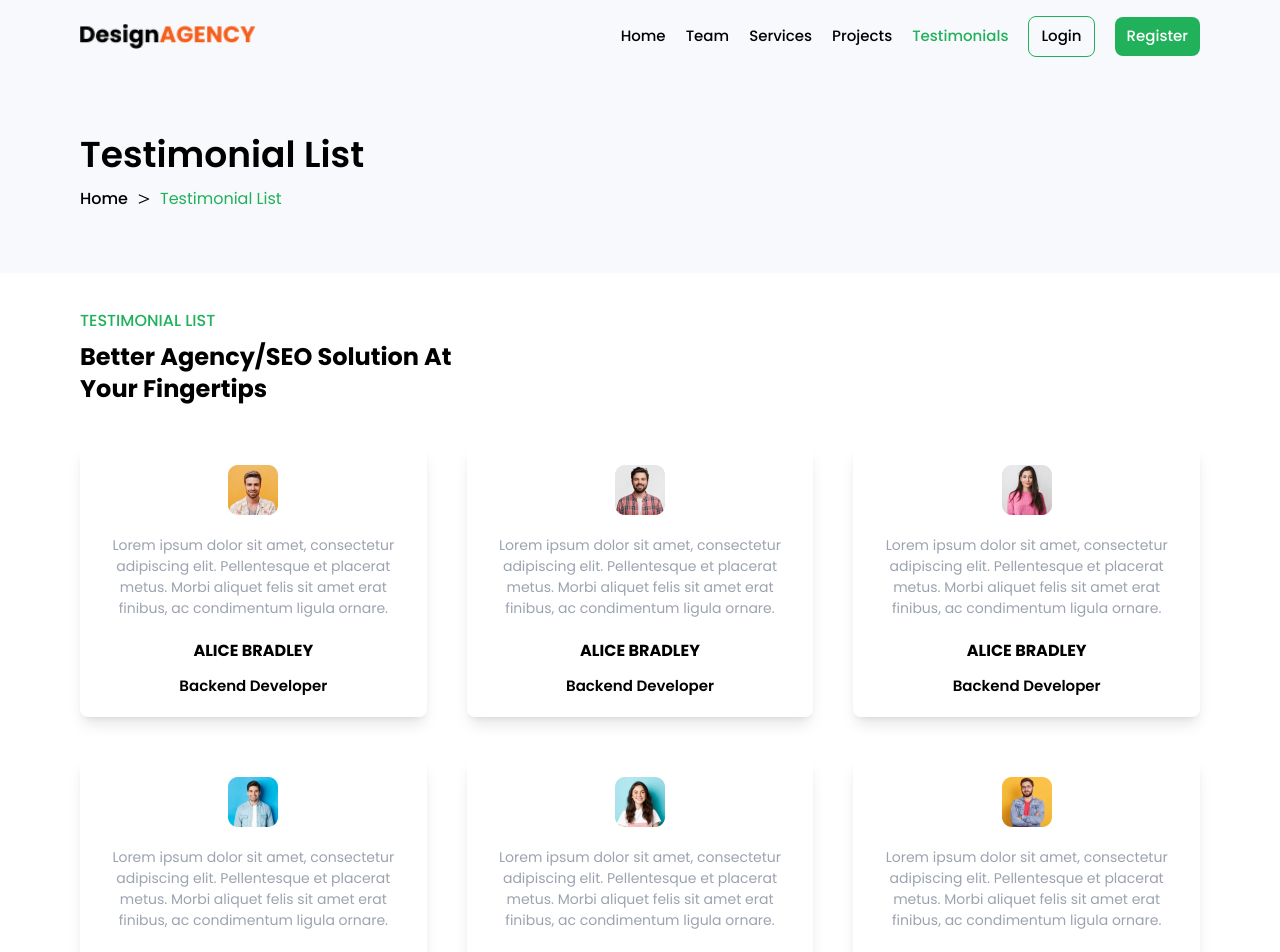
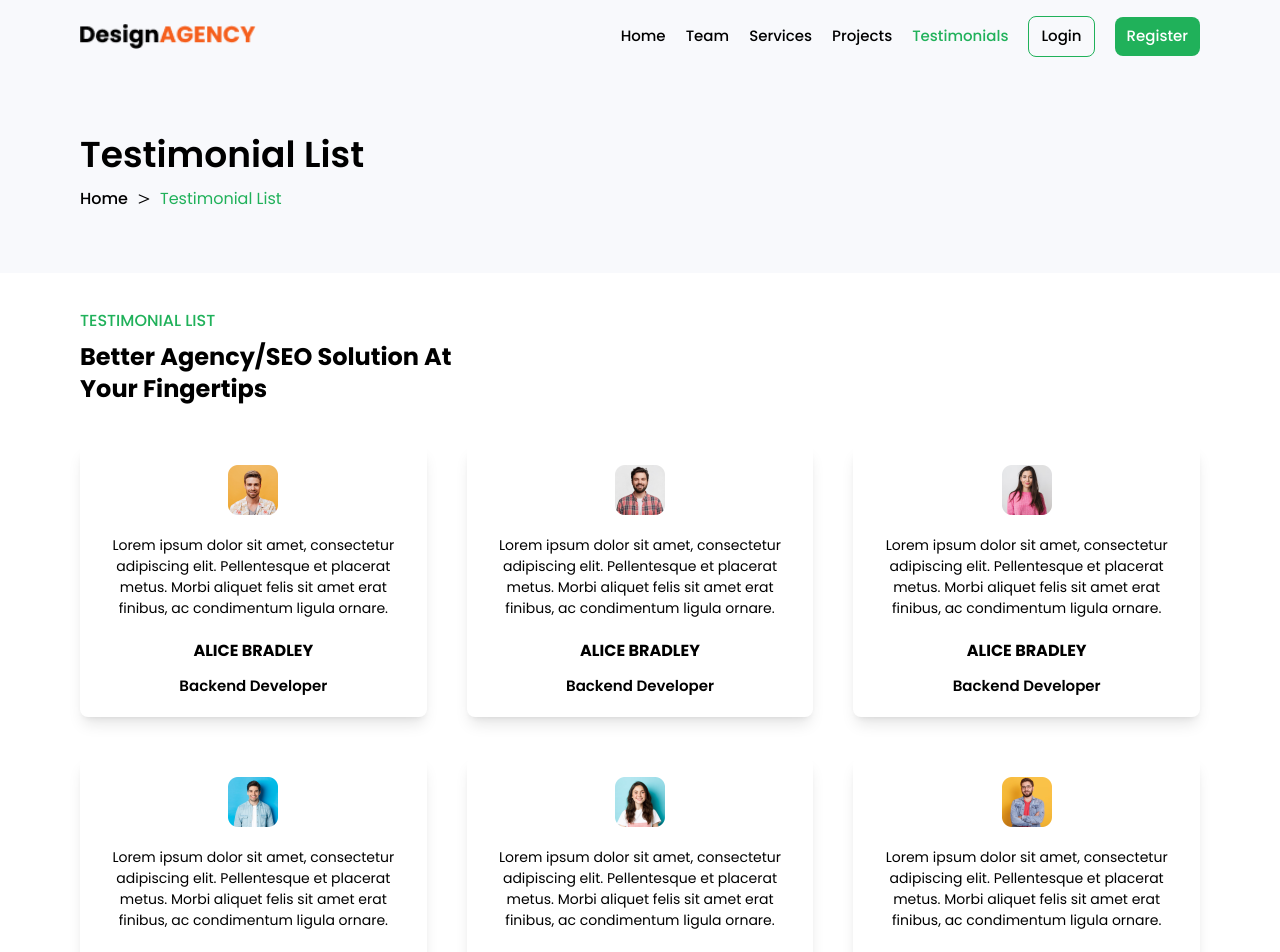
Before and after one commit to mdsajalali/web-design-agency, a Next.js app: page /testimonials in a window 1280 px wide. Shown: the top 952 px of the page. Built offline with nearby package versions, Linux system fonts and the light colour scheme.

Commit message:
testimonialList file animation added

```diff
--- a/src/components/AllProjects.jsx
+++ b/src/components/AllProjects.jsx
@@ -11,7 +11,7 @@ const AllProjects = () => {
       </div>
 
       <div className="grid grid-cols-1 md:grid-cols-2 lg:grid-cols-3 gap-10 place-items-center mt-10 ">
-        <div className="shadow-lg p-5 rounded-lg hover:-translate-y-1 transition ease-linear delay-15">
+        <div className="shadow-lg p-5 rounded-lg hover:-translate-y-1 transition ease-linear delay-15 cursor-pointer">
           <Image
             src="/images/project-1.png"
             width={300}
@@ -25,7 +25,7 @@ const AllProjects = () => {
             Lorem ipsum dolor sit consectutar
           </h1>
         </div>
-        <div className="shadow-lg p-5 rounded-lg hover:translate-y-1 transition ease-linear delay-15">
+        <div className="shadow-lg p-5 rounded-lg hover:translate-y-1 transition ease-linear delay-15 cursor-pointer">
           <Image
             src="/images/project-2.png"
             width={300}
@@ -38,7 +38,8 @@ const AllProjects = () => {
           >
             Lorem ipsum dolor sit consectutar
           </h1>
-        </div> <div className="shadow-lg p-5 rounded-lg hover:-translate-y-1 transition ease-linear delay-15">
+        </div>
+        <div className="shadow-lg p-5 rounded-lg hover:-translate-y-1 transition ease-linear delay-15 cursor-pointer">
           <Image
             src="/images/project-3.png"
             width={300}
@@ -51,7 +52,8 @@ const AllProjects = () => {
           >
             Lorem ipsum dolor sit consectutar
           </h1>
-        </div> <div className="shadow-lg p-5 rounded-lg hover:-translate-y-1 transition ease-linear delay-15">
+        </div>
+         <div className="shadow-lg p-5 rounded-lg hover:-translate-y-1 transition ease-linear delay-15 cursor-pointer">
           <Image
             src="/images/project-4.png"
             width={300}
@@ -64,20 +66,19 @@ const AllProjects = () => {
           >
             Lorem ipsum dolor sit consectutar
           </h1>
-        </div> <div className="shadow-lg p-5 rounded-lg hover:translate-y-1 transition ease-linear delay-15">
+        </div>
+        <div className="shadow-lg p-5 rounded-lg hover:translate-y-1 transition ease-linear delay-15 cursor-pointer">
           <Image
             src="/images/project-5.png"
             width={300}
             height={300}
             alt="Picture of the author"
           />
-          <h1
-            className="  text-center
-          mt-3 mb-1"
-          >
+          <h1 className="  text-center mt-3 mb-1">
             Lorem ipsum dolor sit consectutar
           </h1>
-        </div> <div className="shadow-lg p-5 rounded-lg hover:translate-y-1 transition ease-linear delay-15">
+        </div>
+        <div className="shadow-lg p-5 rounded-lg hover:translate-y-1 transition ease-linear delay-15 cursor-pointer">
           <Image
             src="/images/project-6.png"
             width={300}
--- a/src/components/TestimonialList.jsx
+++ b/src/components/TestimonialList.jsx
@@ -13,14 +13,14 @@ const TestimonialList = () => {
       </div>
 
       <div className="grid grid-cols-1 md:grid-cols-2 lg:grid-cols-3 gap-10 place-items-center mt-10">
-          <div className="shadow-lg p-5 rounded-lg text-center  ">
+          <div className="shadow-lg p-5 rounded-lg text-center hover:bg-[#20B15A] transition ease-linear delay-15  ">
             <Image className="mx-auto"
               src="/images/img1.png"
               width={50}
               height={50}
               alt="Picture of the author"
             />
-            <p className="my-5 text-[14px] text-gray-400">
+            <p className="my-5 text-[14px]  text-black">
               Lorem ipsum dolor sit amet, consectetur adipiscing elit.
               Pellentesque et placerat metus. Morbi aliquet felis sit amet erat
               finibus, ac condimentum ligula ornare.
@@ -30,14 +30,15 @@ const TestimonialList = () => {
             </h1>
             <p className="font-semibold text-[15px]">Backend Developer</p>
           </div>
-          <div className="shadow-lg p-5 rounded-lg text-center  ">
+          <div className="shadow-lg p-5 rounded-lg text-center  hover:bg-[#20B15A] transition ease-linear delay-15">
             <Image className="mx-auto"
               src="/images/img2.png"
               width={50}
               height={50}
               alt="Picture of the author"
             />
-            <p className="my-5 text-[14px] text-gray-400">
+            <p className="my-5 text-[14px]
+            text-black">
               Lorem ipsum dolor sit amet, consectetur adipiscing elit.
               Pellentesque et placerat metus. Morbi aliquet felis sit amet erat
               finibus, ac condimentum ligula ornare.
@@ -47,14 +48,15 @@ const TestimonialList = () => {
             </h1>
             <p className="font-semibold text-[15px]">Backend Developer</p>
           </div>
-          <div className="shadow-lg p-5 rounded-lg text-center  ">
+          <div className="shadow-lg p-5 rounded-lg text-center  hover:bg-[#20B15A] transition ease-linear delay-15">
             <Image className="mx-auto"
               src="/images/img3.png"
               width={50}
               height={50}
               alt="Picture of the author"
             />
-            <p className="my-5 text-[14px] text-gray-400">
+            <p className="my-5 text-[14px]
+            text-black">
               Lorem ipsum dolor sit amet, consectetur adipiscing elit.
               Pellentesque et placerat metus. Morbi aliquet felis sit amet erat
               finibus, ac condimentum ligula ornare.
@@ -64,14 +66,15 @@ const TestimonialList = () => {
             </h1>
             <p className="font-semibold text-[15px]">Backend Developer</p>
           </div>
-          <div className="shadow-lg p-5 rounded-lg text-center  ">
+          <div className="shadow-lg p-5 rounded-lg text-center hover:bg-[#20B15A] transition ease-linear delay-15 ">
             <Image className="mx-auto"
               src="/images/img4.png"
               width={50}
               height={50}
               alt="Picture of the author"
             />
-            <p className="my-5 text-[14px] text-gray-400">
+            <p className="my-5 text-[14px]
+            text-black">
               Lorem ipsum dolor sit amet, consectetur adipiscing elit.
               Pellentesque et placerat metus. Morbi aliquet felis sit amet erat
               finibus, ac condimentum ligula ornare.
@@ -81,14 +84,15 @@ const TestimonialList = () => {
             </h1>
             <p className="font-semibold text-[15px]">Backend Developer</p>
           </div>
-          <div className="shadow-lg p-5 rounded-lg text-center  ">
+          <div className="shadow-lg p-5 rounded-lg text-center  hover:bg-[#20B15A] transition ease-linear delay-15">
             <Image className="mx-auto"
               src="/images/img5.png"
               width={50}
               height={50}
               alt="Picture of the author"
             />
-            <p className="my-5 text-[14px] text-gray-400">
+            <p className="my-5 text-[14px]
+            text-black">
               Lorem ipsum dolor sit amet, consectetur adipiscing elit.
               Pellentesque et placerat metus. Morbi aliquet felis sit amet erat
               finibus, ac condimentum ligula ornare.
@@ -98,14 +102,15 @@ const TestimonialList = () => {
             </h1>
             <p className="font-semibold text-[15px]">Backend Developer</p>
           </div>
-          <div className="shadow-lg p-5 rounded-lg text-center  ">
+          <div className="shadow-lg p-5 rounded-lg text-center  hover:bg-[#20B15A] transition ease-linear delay-15">
             <Image className="mx-auto"
               src="/images/img6.png"
               width={50}
               height={50}
               alt="Picture of the author"
             />
-            <p className="my-5 text-[14px] text-gray-400">
+            <p className="my-5 text-[14px]
+            text-black">
               Lorem ipsum dolor sit amet, consectetur adipiscing elit.
               Pellentesque et placerat metus. Morbi aliquet felis sit amet erat
               finibus, ac condimentum ligula ornare.
```
